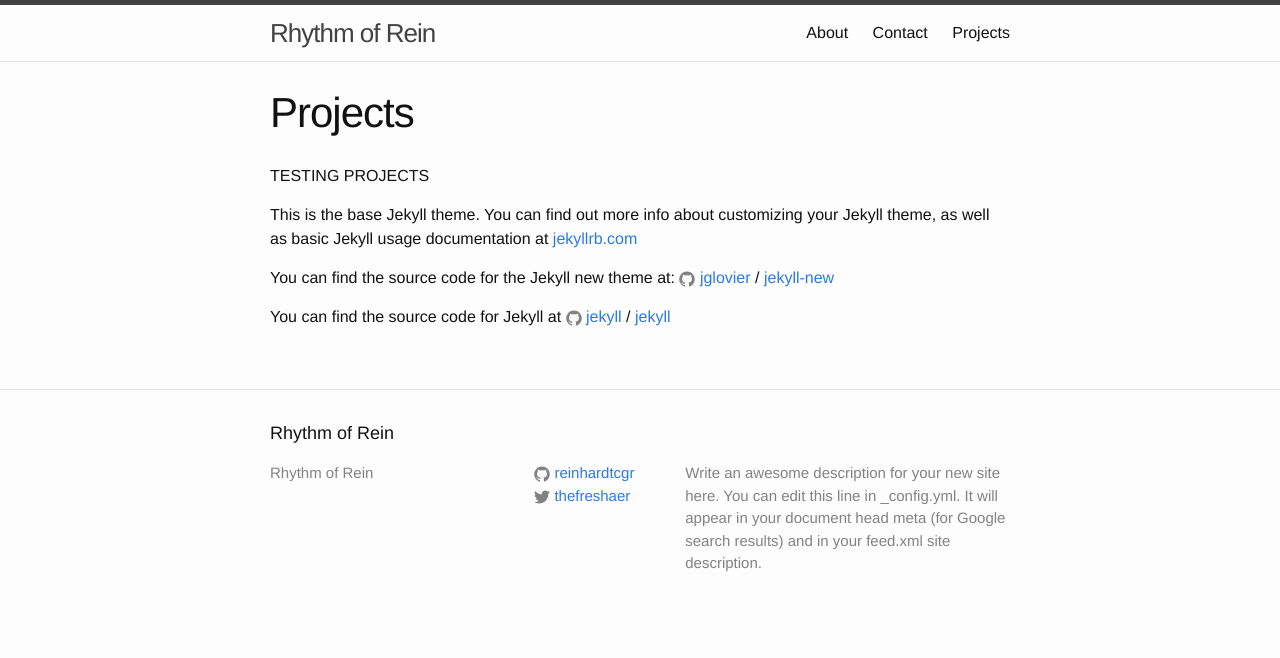
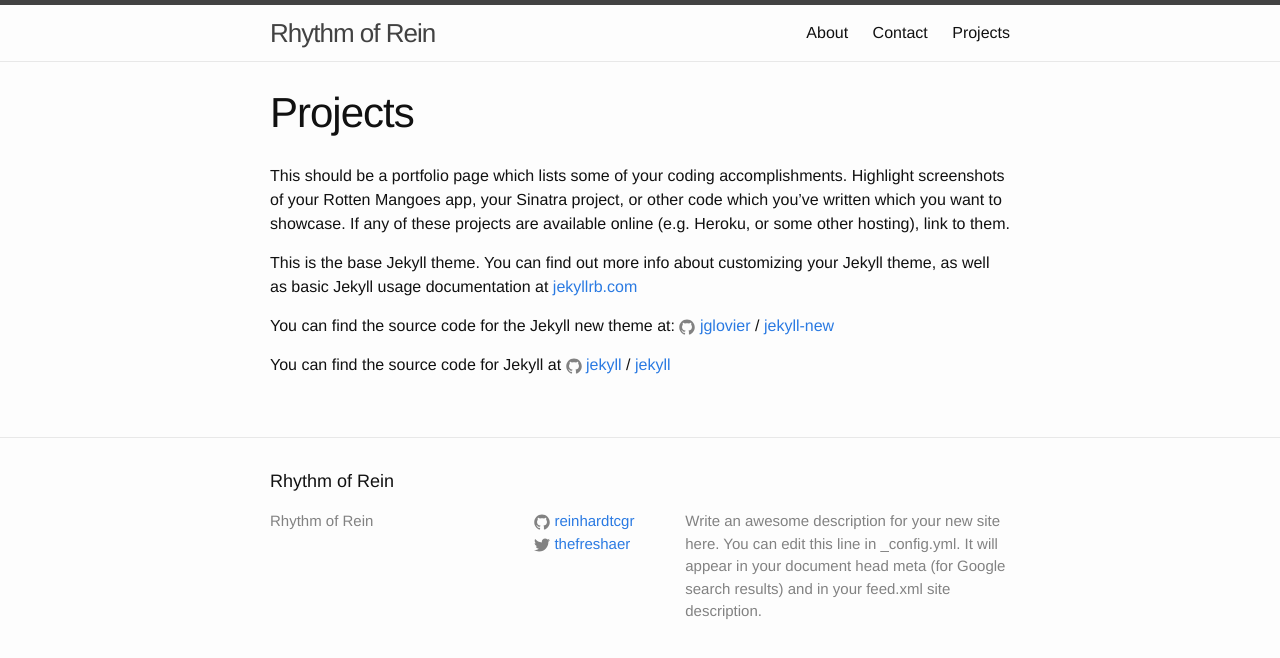
Before and after one commit to reinhardt021/reinhardt021.github.io, a Jekyll site: the page built from projects.md, in a window 1280 px wide. Shown: the top 658 px of the page. Built offline with Jekyll 4.4.1, drawn with Linux system fonts in a browser that asks for light colours.

Commit message:
Added descriptions of what I need to add for each page

```diff
--- a/projects.md
+++ b/projects.md
@@ -4,7 +4,8 @@
 permalink: /projects/
 ---
 
-TESTING PROJECTS
+This should be a portfolio page which lists some of your coding accomplishments. Highlight screenshots of your Rotten Mangoes app, your Sinatra project, or other code which you've written which you want to showcase. If any of these projects are available online (e.g. Heroku, or some other hosting), link to them.
+
 
 This is the base Jekyll theme. You can find out more info about customizing your Jekyll theme, as well as basic Jekyll usage documentation at [jekyllrb.com](http://jekyllrb.com/)
 
```
Also changed, not shown: about.md (+3 -0 lines), contact.md (+2 -1 lines).
